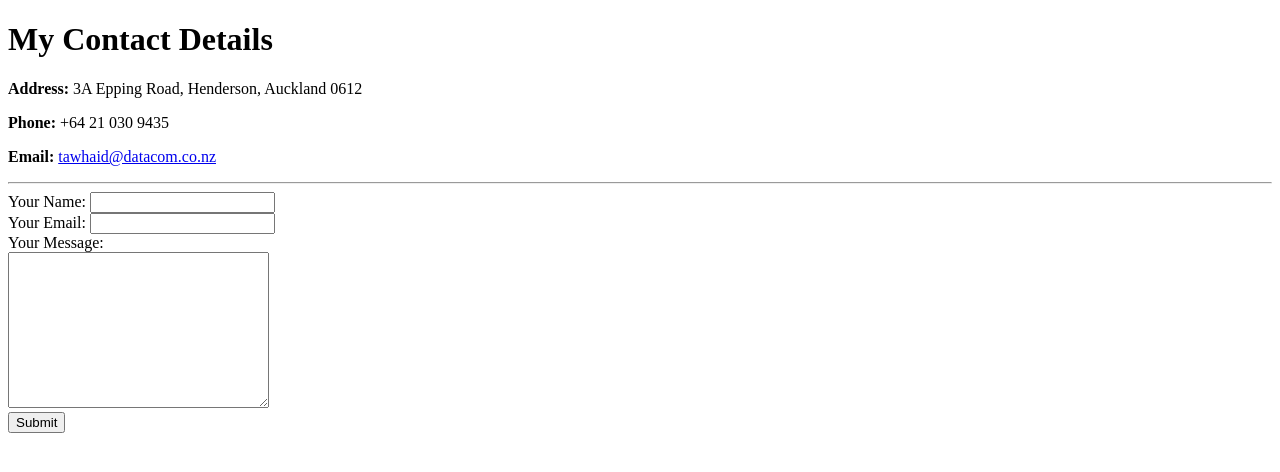
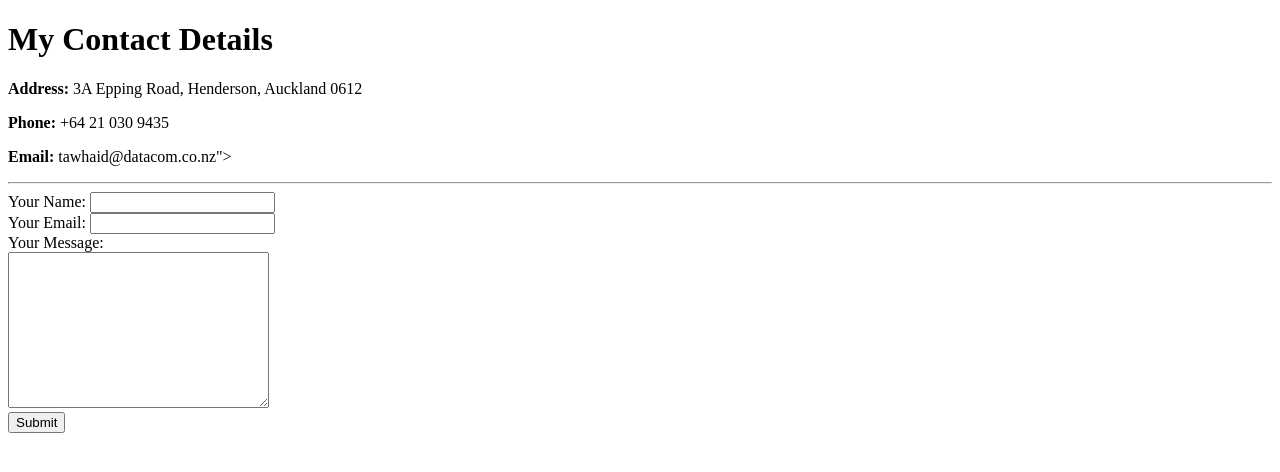
Before and after one commit to TDVSN/CV, a plain HTML site: page contact.html in a window 1280 px wide. Drawn offline with Linux system fonts and the light colour scheme.

Commit message:
Add files via upload

```diff
--- a/contact.html
+++ b/contact.html
@@ -10,7 +10,7 @@
   <h1>My Contact Details</h1>
   <p><strong>Address:</strong> 3A Epping Road, Henderson, Auckland 0612</p>
   <p><strong>Phone:</strong> +64 21 030 9435</p>
-  <p><strong>Email:</strong> <a href="tawhaid@datacom.co.nz">tawhaid@datacom.co.nz</a></p>
+  <p><strong>Email:</strong> tawhaid@datacom.co.nz"></p>
   <hr>
   <form action="mailto:tawhaid@datacom.co.nz" method="post" enctype="text/plain">
     <label>Your Name:</label>
```
